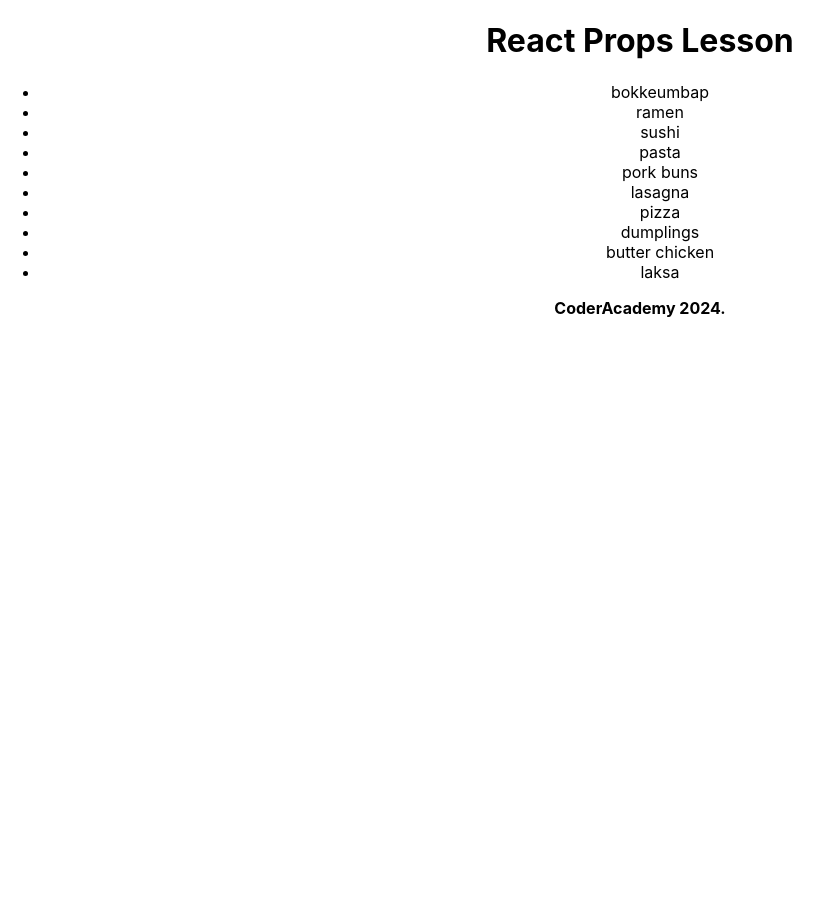
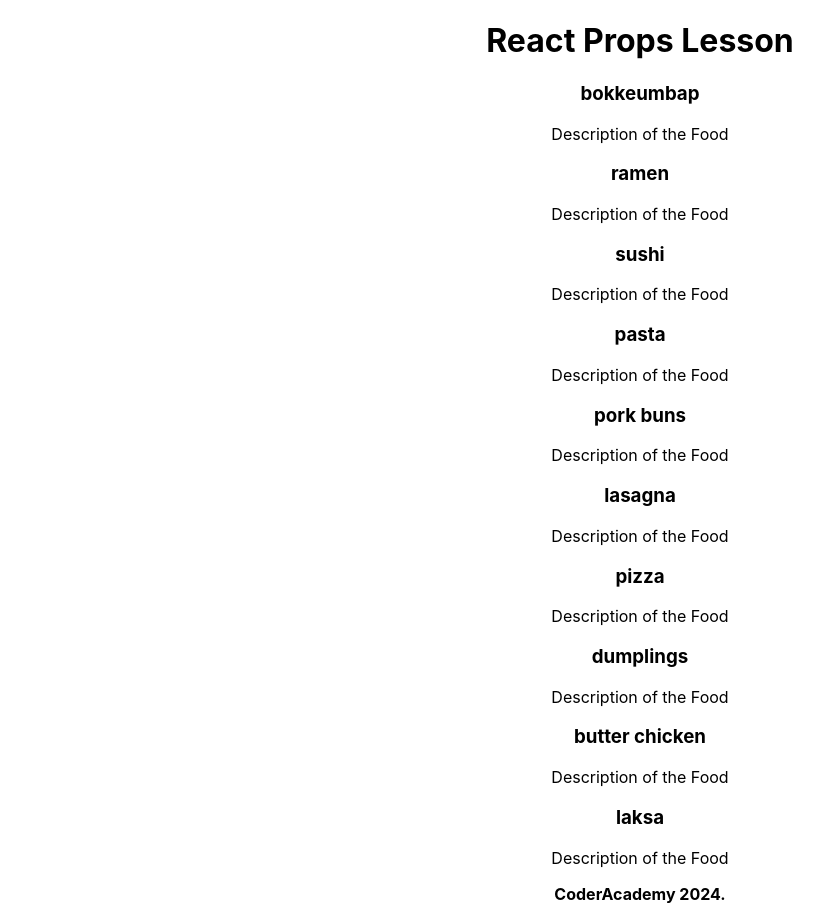
Before and after one commit to hendricwidjaja/t3w5-reactprops, a React (Create React App) app: page / in a window 1280 px wide. Shown: the whole page, without its empty margins (0-832 px from the left). Before the commit the page ends 800 px from the top, so only its background shows below. Built offline with nearby package versions, Linux system fonts and the light colour scheme.

Commit message:
feat: props usage for dynamic food value fetch

```diff
--- /dev/null
+++ b/src/components/FoodCard.jsx
@@ -0,0 +1,13 @@
+function FoodCard(props) {
+    const {foodName, /* otherProp, anotherProp */} = props;
+    return (
+        <div>
+            <h3>{foodName}</h3>
+            <p>Description of the Food</p>
+        </div>
+    )
+}
+
+export {
+    FoodCard
+}
--- a/src/components/FoodList.jsx
+++ b/src/components/FoodList.jsx
@@ -1,3 +1,5 @@
+import { FoodCard } from "./FoodCard";
+
 let foods = [
     'bokkeumbap',
     'ramen',
@@ -14,13 +16,11 @@
 function FoodList() {
     return (
         <section>
-            <ul>
-                {
-                    foods.map(food => {
-                        return <li>{food}</li>
-                    })
-                }
-            </ul>
+            {
+                foods.map(food => {
+                    return <p><FoodCard foodName={food}/></p>
+                })
+            }
         </section>
     )
 }
```
